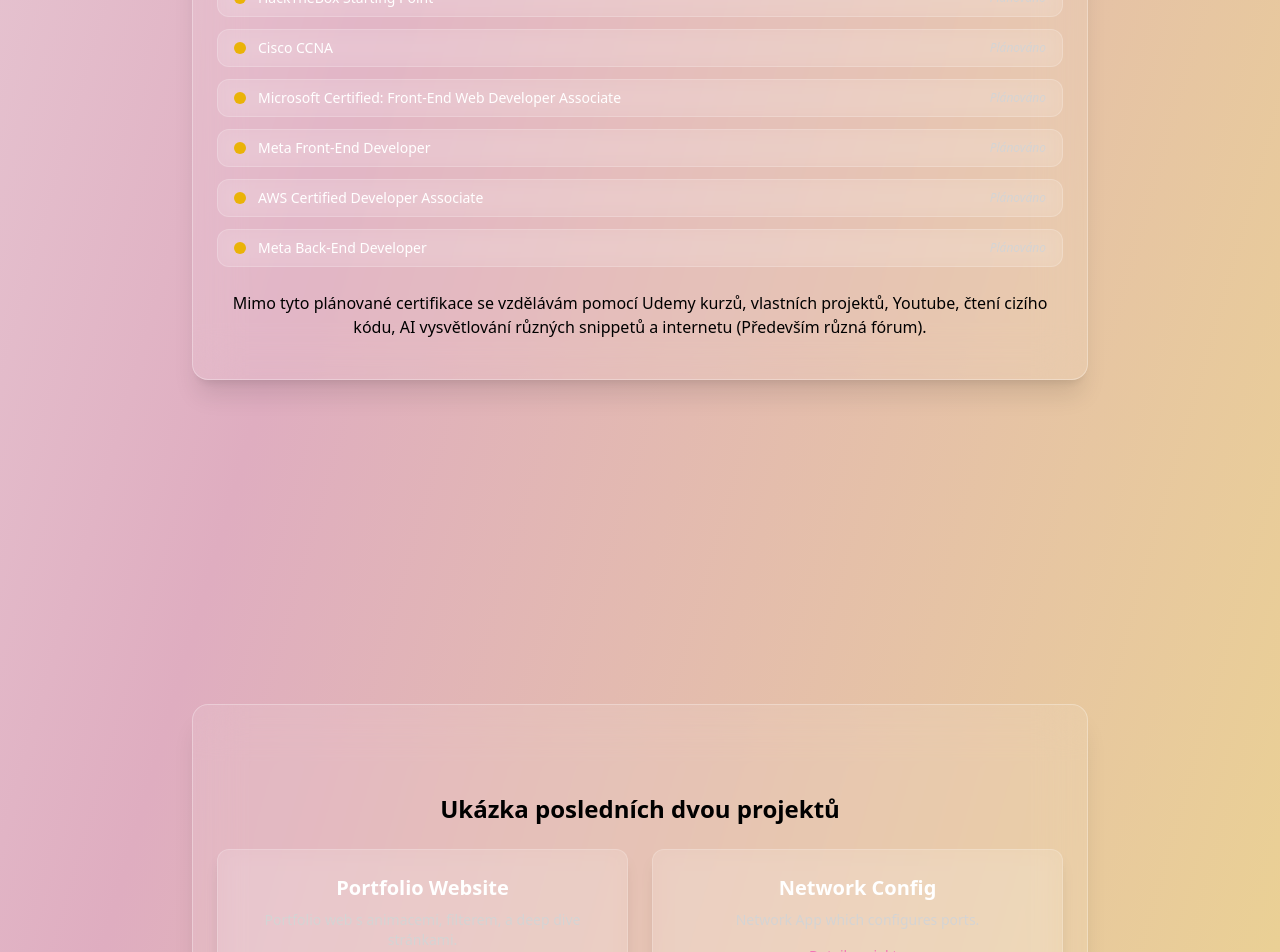
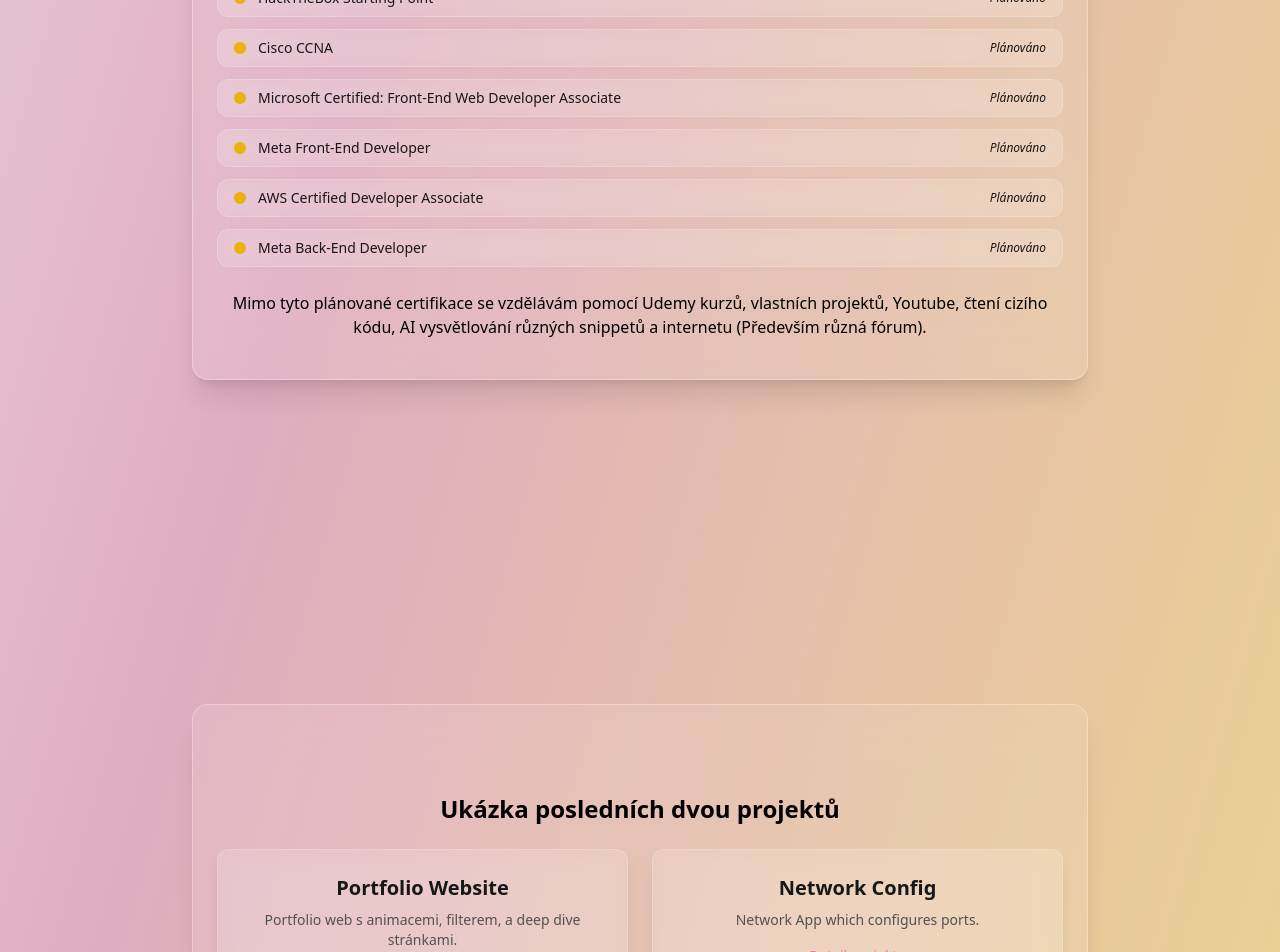
Before and after one commit to 1Kishi/Portfolio-Web, a React (Vite) app: page / in a window 1280 px wide. Shown: the part 3160-4112 px from the top of the page. Built offline with nearby package versions, Linux system fonts and the light colour scheme.

Commit message:
Text Fix Dark Mode

```diff
--- a/src/components/CV/CertificateBadge.tsx
+++ b/src/components/CV/CertificateBadge.tsx
@@ -8,8 +8,8 @@ export default function CertificateBadge({ name, status }: { name: string; statu
   return (
     <div className="flex items-center gap-3 px-4 py-2 rounded-xl bg-white/10 dark:bg-white/5 backdrop-blur border border-white/20 dark:border-white/10 text-white">
       <span className={`w-3 h-3 rounded-full ${statusColors[status]}`}></span>
-      <span className="text-sm">{name}</span>
-      <span className="text-xs italic text-neutral-300 ml-auto">{status === "Planned" ? "Plánováno" : status === "In Progress" ? "Probíhá" : "Dokončeno"}</span>
+      <span className="text-sm text-neutral-900 dark:text-neutral-300">{name}</span>
+      <span className="text-xs italic text-neutral-900 dark:text-neutral-300 ml-auto">{status === "Planned" ? "Plánováno" : status === "In Progress" ? "Probíhá" : "Dokončeno"}</span>
     </div>
   );
 }
--- a/src/pages/Home.jsx
+++ b/src/pages/Home.jsx
@@ -140,8 +140,8 @@ export default function Home() {
             <div className="grid md:grid-cols-2 gap-6">
               {projects.slice(0, 2).map((project) => (
                 <div key={project.slug} className="bg-white/10 p-6 rounded-xl backdrop-blur-md border border-white/20 shadow-lg">
-                  <h3 className="text-xl font-semibold text-white">{project.title}</h3>
-                  <p className="text-sm text-neutral-300 mt-2">{project.short}</p>
+                  <h3 className="text-xl font-semibold text-neutral-900 dark:text-white">{project.title}</h3>
+                  <p className="text-sm text-neutral-600 dark:text-neutral-300 mt-2">{project.short}</p>
                   <a
                     href={`/deep-dive/${project.slug}`}
                     className="mt-4 inline-block text-sm text-pink-400 hover:underline"
```
